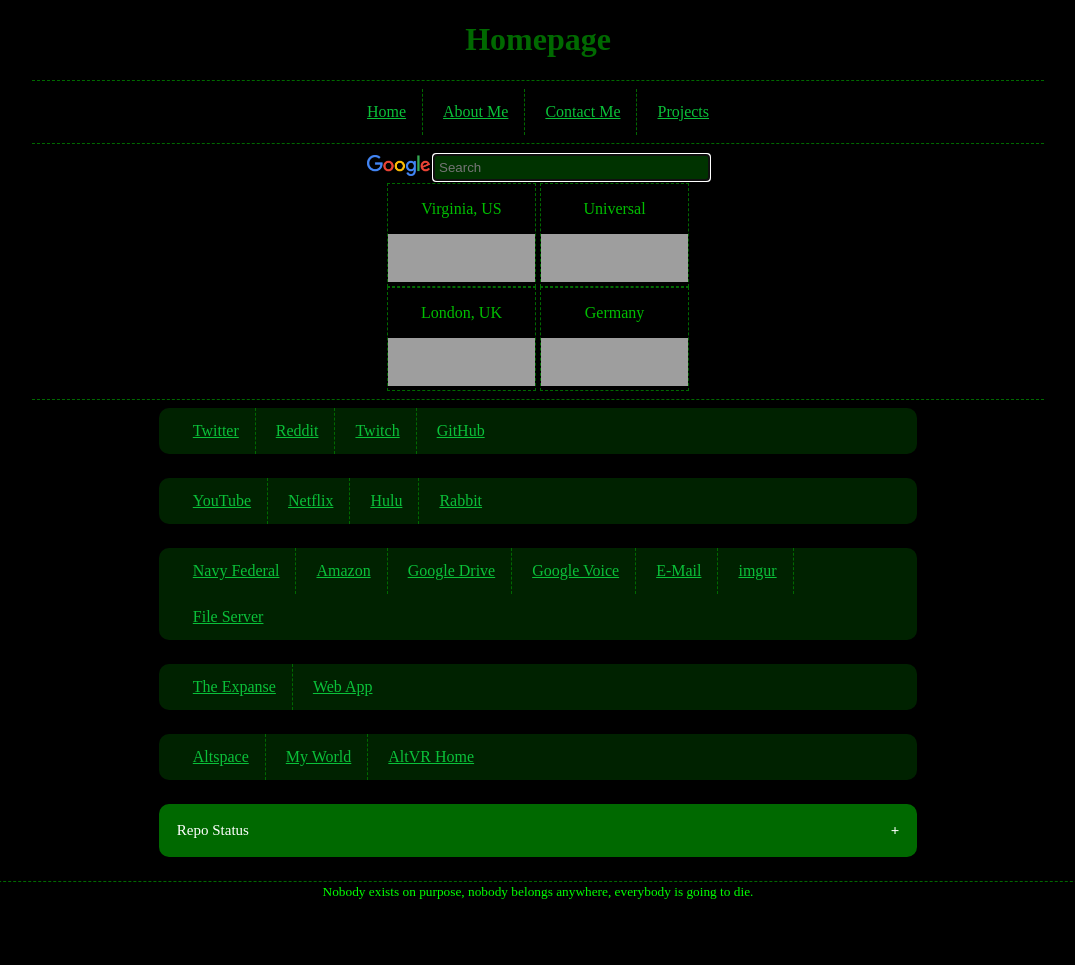
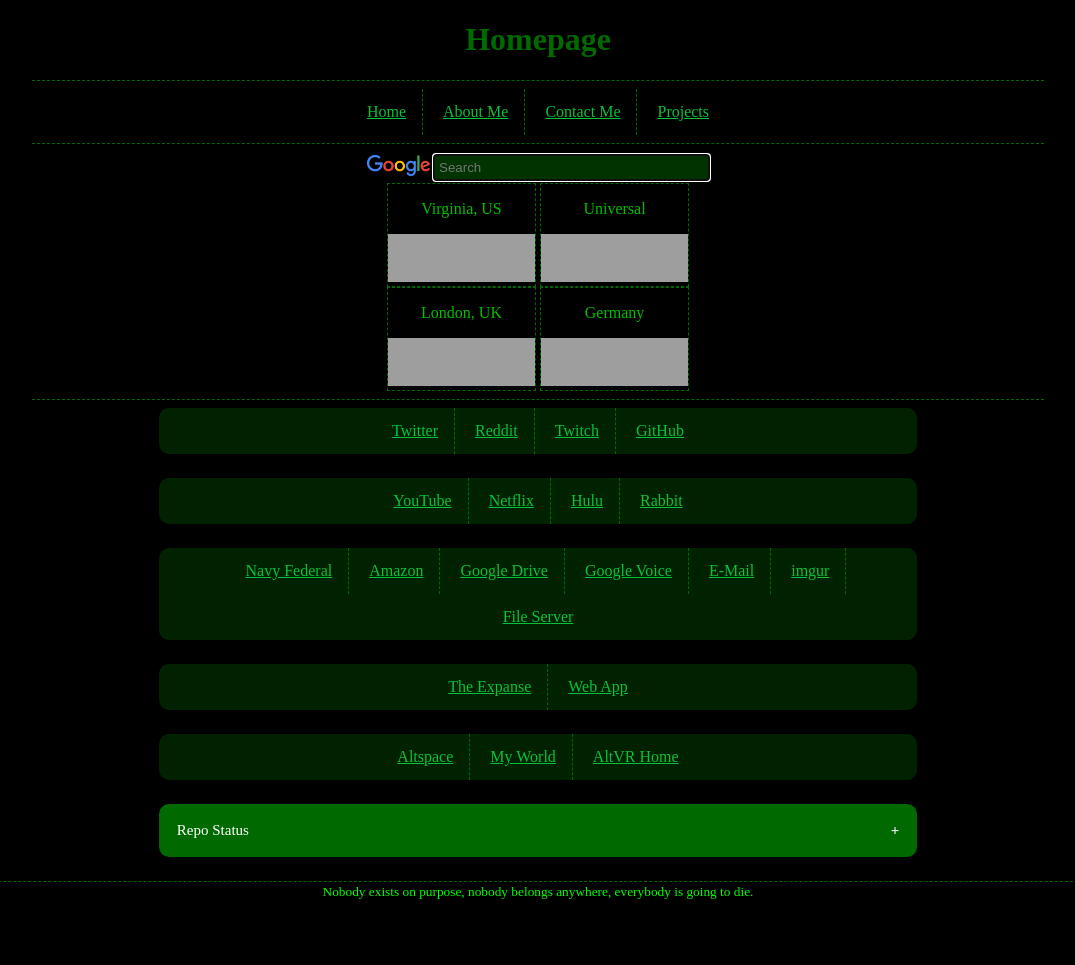
Before and after one commit to LunarTiger/homepage, a Jekyll site: the page built from index.md, in a window 1280 px wide. Shown: the whole page, without its empty margins (102-1177 px from the left). Built offline with Jekyll 4.4.1, drawn with Linux system fonts in a browser that asks for light colours; some web fonts are replaced; our own code applies the rules of GitHub Pages for plain Markdown files; grey boxes are pictures that could not be loaded.

Commit message:
Update style.scss

```diff
--- a/assets/css/style.scss
+++ b/assets/css/style.scss
@@ -271,10 +271,6 @@
     margin: 20px 0 20px
 }
 
-.center {
-    text-align: center;
-}
-
 .encase {
     border-width: 0;
     width: 75%;
@@ -300,3 +296,7 @@
 .holder p {
     margin: 20px 0 20px
 }
+
+.center {
+    text-align: center;
+}
```
